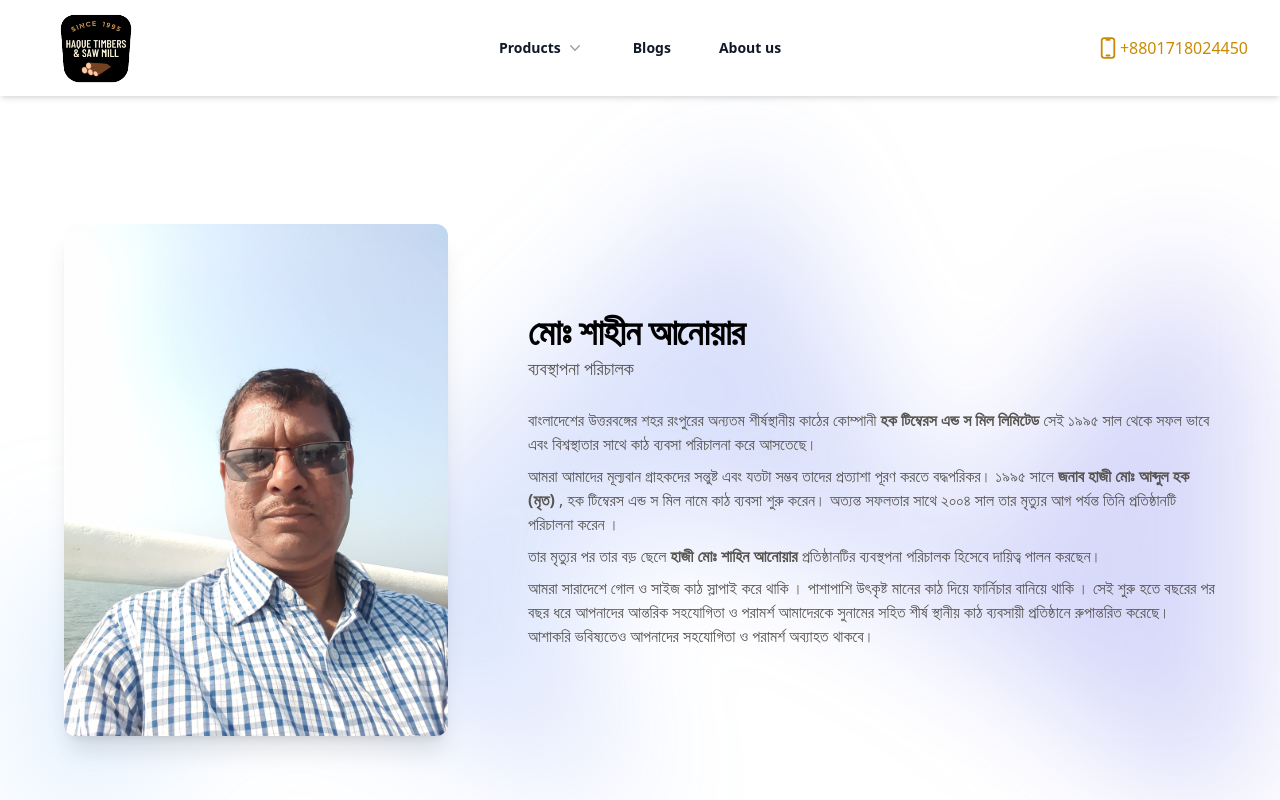
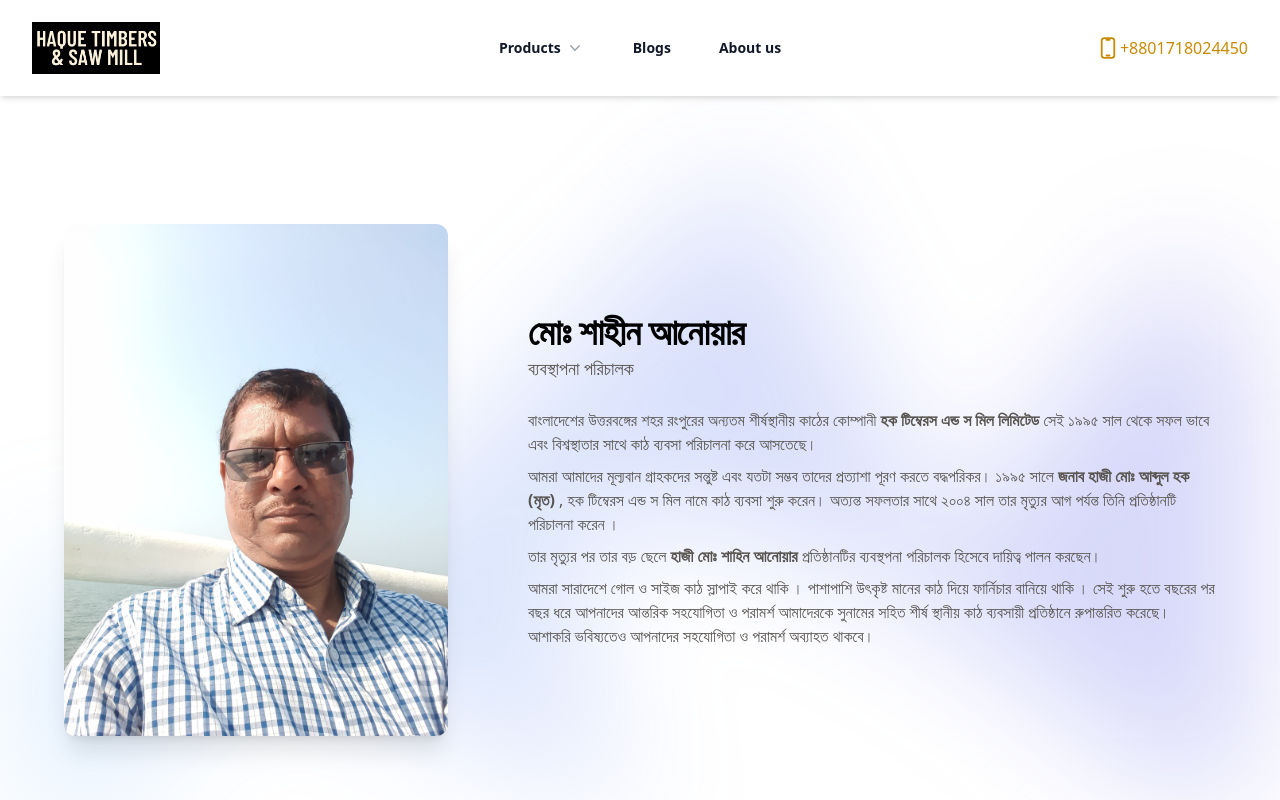
Before and after one commit to Shahriar-Shakil/haque-timbers-saw-mill, a Next.js app: page /profile in a window 1280 px wide. Shown: the top 800 px of the page. Built offline with nearby package versions, Linux system fonts and the light colour scheme.

Commit message:
header logo fix

```diff
--- a/src/components/layout/Header.jsx
+++ b/src/components/layout/Header.jsx
@@ -7,7 +7,7 @@ import { Bars3Icon, XMarkIcon } from '@heroicons/react/24/outline'
 import Link from 'next/link'
 import { useRouter } from 'next/router'
 import { Fragment, useEffect, useState } from 'react'
-import Logo from '../../../public/logo.png'
+import Logo from '../../../public/assets/logo.png'
 import ContentfulImage from '../ui/ContentfulImage'
 function classNames(...classes) {
   return classes.filter(Boolean).join(' ')
@@ -29,7 +29,7 @@ export default function Header({ categories }) {
         <div className='flex lg:flex-1'>
           <Link href='/' className='-m-1.5 p-1.5'>
             <ContentfulImage
-              className='w-24 md:w-32 scale-150 md:scale-100 '
+              className='w-24 md:w-32  '
               src={Logo}
               alt='image of managing director of Hoque Timbers'
             />
@@ -119,11 +119,6 @@ export default function Header({ categories }) {
         <div className='fixed inset-0 z-10' />
         <Dialog.Panel className='fixed inset-y-10 right-0 z-10 w-full overflow-y-auto bg-white px-6 py-6 sm:max-w-sm sm:ring-1 sm:ring-gray-900/10'>
           <div className='flex items-center justify-between'>
-            <Link href='/' className='-m-1.5 p-1.5'>
-              <span className='text-2xl font-extrabold text-blue-600'>
-                HAQUE TIMBERS
-              </span>
-            </Link>
             <button
               type='button'
               className='-m-2.5 rounded-md p-2.5 text-gray-700'
```
Also changed, not shown: public/assets/logo.png (added).
